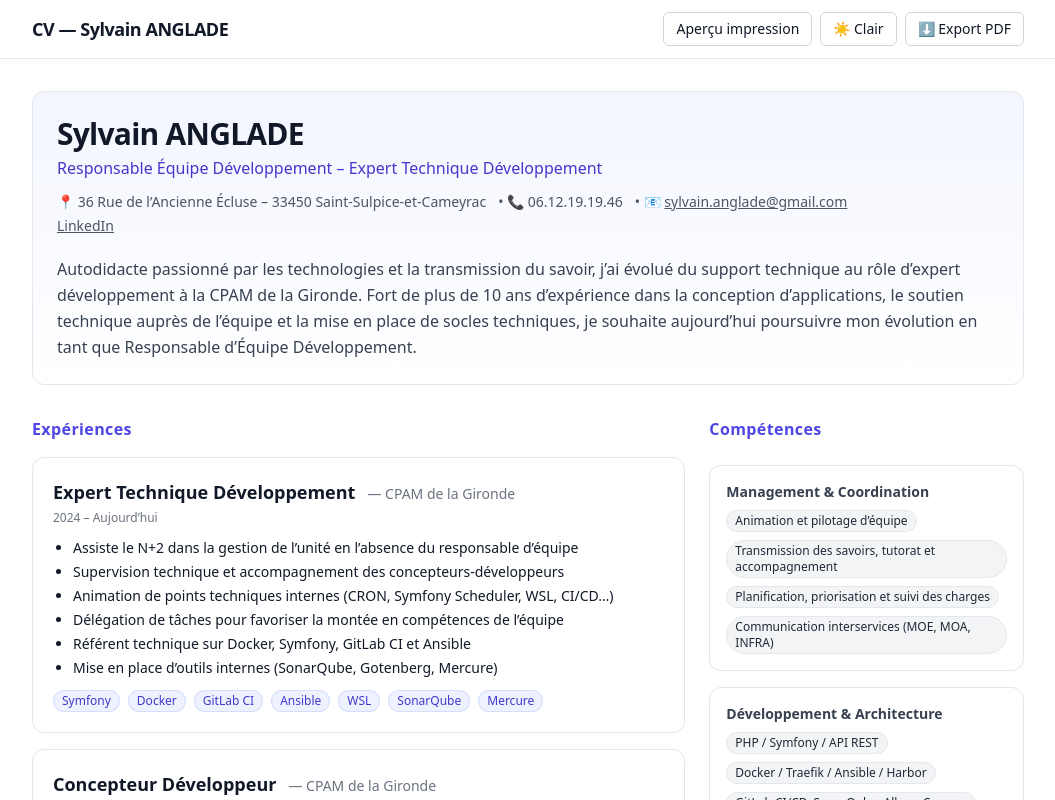
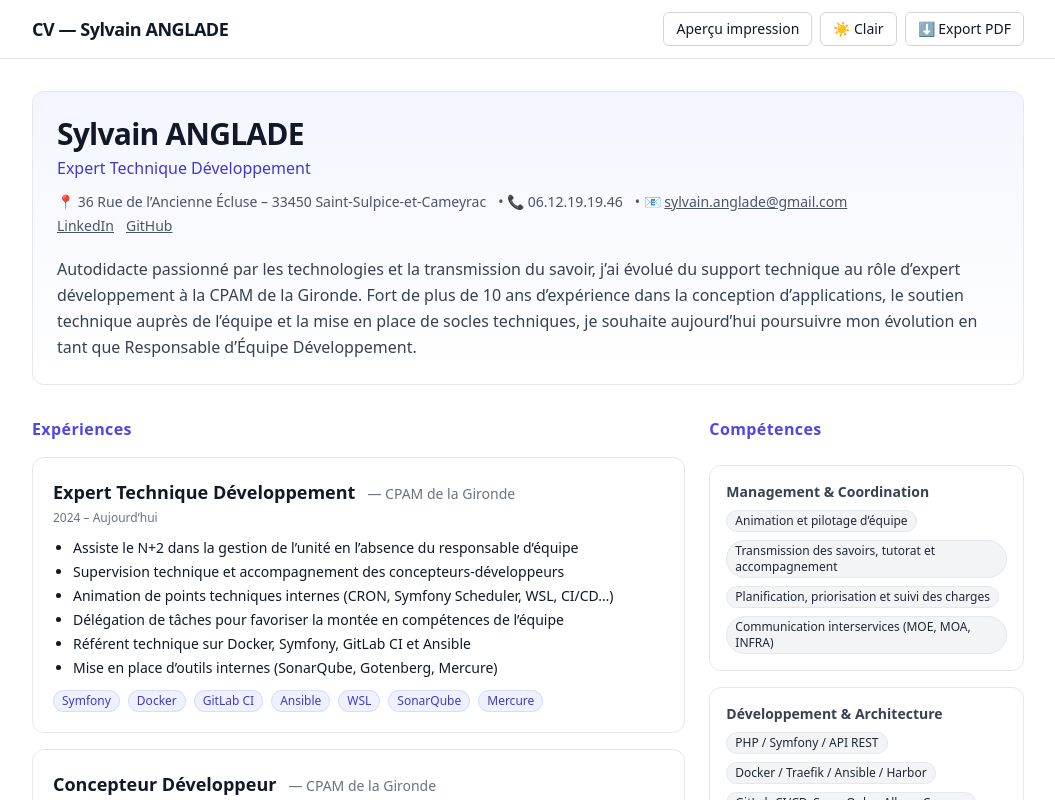
Before and after one commit to thedevopser/cv, a Vue app: page / in a window 1280 px wide. Shown: the top 800 px of the page, without its empty margins (112-1167 px from the left). Built offline with nearby package versions, Linux system fonts and the light colour scheme.

Commit message:
Add CI and GitHub Pages workflows, update CV data, and configure Vitest settings

```diff
--- a/src/cv/data.ts
+++ b/src/cv/data.ts
@@ -50,12 +50,12 @@ export type CV = {
 const cv: CV = {
   profile: {
     name: 'Sylvain ANGLADE',
-    title: 'Responsable Équipe Développement – Expert Technique Développement',
+    title: 'Expert Technique Développement',
     location: '36 Rue de l’Ancienne Écluse – 33450 Saint-Sulpice-et-Cameyrac',
     email: 'sylvain.anglade@gmail.com',
     phone: '06.12.19.19.46',
-    linkedin: 'https://www.linkedin.com/in/sylvain-anglade',
-    github: undefined,
+    linkedin: 'https://www.linkedin.com/in/sylvain-anglade-4ab1191b4',
+    github: 'https://github.com/thedevopser',
     website: undefined,
     summary:
       "Autodidacte passionné par les technologies et la transmission du savoir, j’ai évolué du support technique au rôle d’expert développement à la CPAM de la Gironde. Fort de plus de 10 ans d’expérience dans la conception d’applications, le soutien technique auprès de l’équipe et la mise en place de socles techniques, je souhaite aujourd’hui poursuivre mon évolution en tant que Responsable d’Équipe Développement.",
--- a/vite.config.ts
+++ b/vite.config.ts
@@ -4,4 +4,9 @@ import vue from '@vitejs/plugin-vue';
 // https://vitejs.dev/config/
 export default defineConfig({
   plugins: [vue()],
+  // Vitest configuration
+  test: {
+    globals: true,
+    environment: 'jsdom',
+  },
 });
```
